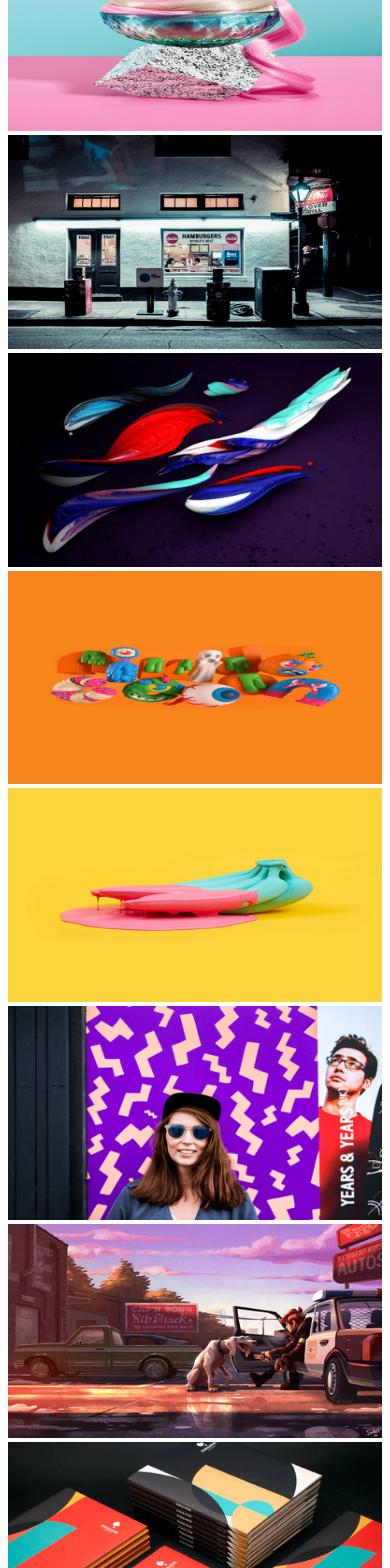
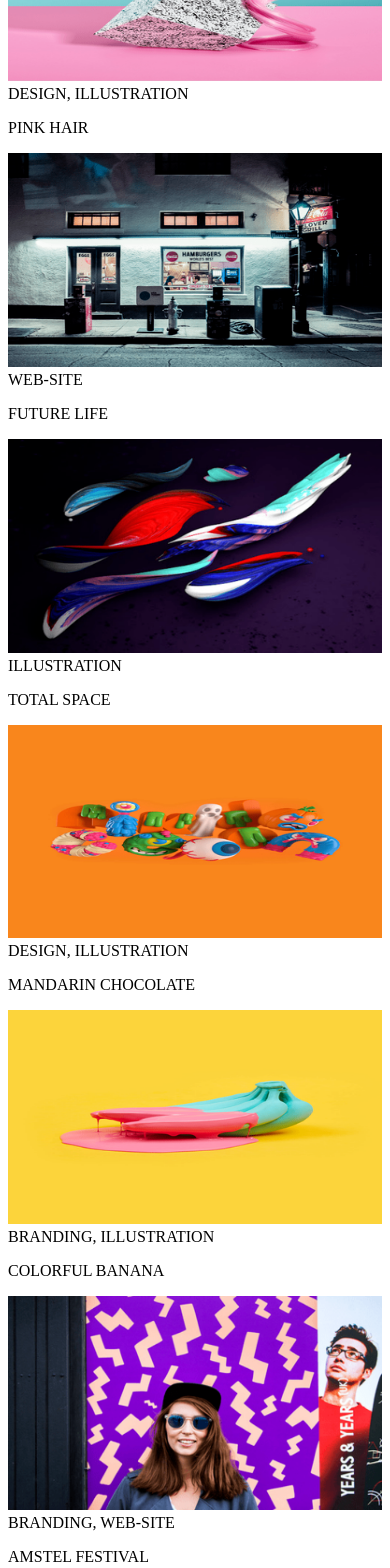
Before and after one commit to Anthony2319/test-nextjs-tailwind, a Next.js app: page / in a window 390 px wide. Shown: the part 1540-3108 px from the top of the page. Built offline with nearby package versions, Linux system fonts and the light colour scheme.

Commit message:
add beauty pixtures homepage

```diff
--- a/components/index/body.js
+++ b/components/index/body.js
@@ -16,85 +16,148 @@ export default function Body() {
                 </div>
             </div>
 
-            <div className= "flex flex-col ml-4 mr-4 lg:flex flex-row justify-center  mt-0 mb-0">
+            <div className= "flex flex-col ml-4 mr-4 lg:flex flex-row justify-center">
 
                 <div>
-                        <div className=" relative hover:scale-150">
-                            <div className="absolute inset-0 z-10 w-60 h-24 mt-52 ml-52 text-center flex flex-col items-center justify-center opacity-100 hover: w-60 h-24 mt-52 ml-52 opacity-100 p-8 bg-white bg-opacity-90 duration-300;">
-                                <p className="p-8 bg-">PINK HAIR</p>
+                    <div className="relative ">
+                        <Image
+                            src="/images/pink-hair.jpg" // Route of the image file
+                            height={400} // Desired size with correct aspect ratio
+                            width={700} // Desired size with correct aspect ratio
+                            alt="pink-hair"
+                            className="absolute hover:scale-150"
+                        />
+                        <div className="absolute p-white inset-0 z-10  text-center flex flex-col items-center justify-center opacity-0 hover:opacity-100">
+                            <div className="mt-28 ml-4  w-11/12 h-3/12 h-28 bg-white">
+                                <span className="text-gray-400 text-sm">DESIGN, ILLUSTRATION</span>
+                                <p className=" text-6xl font-bold">PINK HAIR</p>
                             </div>
-                            <div className=" relative ">
-                                <Image
-                                    src="/images/pink-hair.jpg" // Route of the image file
-                                    height={400} // Desired size with correct aspect ratio
-                                    width={700} // Desired size with correct aspect ratio
-                                    alt="pink-hair"
-                                    className="flex flex-wrap content-center "
-                                />
+                        </div>
+                    </div>
 
+                    <div className="relative ">
+                        <Image
+                            src="/images/future-life.jpg" // Route of the image file
+                            height={400} // Desired size with correct aspect ratio
+                            width={700} // Desired size with correct aspect ratio
+                            alt="pink-hair"
+                            className="absolute hover:scale-150"
+                        />
+                        <div className="absolute p-white inset-0 z-10  text-center flex flex-col items-center justify-center opacity-0 hover:opacity-100">
+                            <div className="mt-28 ml-4  w-11/12 h-3/12 h-28 bg-white">
+                                <span className="text-gray-400 text-sm">WEB-SITE</span>
+                                <p className=" text-6xl font-bold">FUTURE LIFE</p>
                             </div>
+                        </div>
+                    </div>
+                    <div className="relative ">
+                        <Image
+                            src="/images/total-space.jpg" // Route of the image file
+                            height={400} // Desired size with correct aspect ratio
+                            width={700} // Desired size with correct aspect ratio
+                            alt="pink-hair"
+                            className="absolute hover:scale-150"
+                        />
+                        <div className="absolute p-white inset-0 z-10  text-center flex flex-col items-center justify-center opacity-0 hover:opacity-100">
+                            <div className="mt-28 ml-4  w-11/12 h-3/12 h-28 bg-white">
+                                <span className="text-gray-400 text-sm">ILLUSTRATION</span>
+                                <p className=" text-6xl font-bold">TOTAL SPACE</p>
+                            </div>
+                        </div>
+                    </div>
+                    <Link href="mc">
+                        <div className="relative ">
+                            <Image
+                                src="/images/mandarin-chocolate.jpg" // Route of the image file
+                                height={400} // Desired size with correct aspect ratio
+                                width={700} // Desired size with correct aspect ratio
+                                alt="pink-hair"
+                                className="absolute hover:scale-150"
+                            />
+                            <div className="absolute p-white inset-0 z-10  text-center flex flex-col items-center justify-center opacity-0 hover:opacity-100">
+                                <div className="mt-28 ml-4  w-11/12 h-4/12 h-35 bg-white">
+                                    <span className="text-gray-400 text-sm">DESIGN, ILLUSTRATION</span>
+                                    <p className=" text-5xl font-bold">MANDARIN CHOCOLATE</p>
+                                </div>
+                            </div>
+                        </div>
+                    </Link>
+                </div>
+                <div className="">
+                    <div className="relative ">
+                        <Image
+                            src="/images/colorful-banana.jpg" // Route of the image file
+                            height={400} // Desired size with correct aspect ratio
+                            width={700} // Desired size with correct aspect ratio
+                            alt="pink-hair"
+                            className="absolute hover:scale-150"
+                            />
+                        <div className="absolute p-white inset-0 z-10  text-center flex flex-col items-center justify-center opacity-0 hover:opacity-100">
+                            <div className="mt-28 ml-4  w-11/12 h-3/12  bg-white">
+                                <span className="text-gray-400 text-sm">BRANDING, ILLUSTRATION</span>
+                                <p className=" text-5xl font-bold">COLORFUL BANANA</p>
+                            </div>
+                        </div>
+                    </div>
+                    <div className="relative ">
+                        <Image
+                            src="/images/amstel-festival.jpg" // Route of the image file
+                            height={400} // Desired size with correct aspect ratio
+                            width={700} // Desired size with correct aspect ratio
+                            alt="pink-hair"
+                            className="absolute hover:scale-150"
+                            />
+                        <div className="absolute p-white inset-0 z-10  text-center flex flex-col items-center justify-center opacity-0 hover:opacity-100">
+                            <div className="mt-28 ml-4  w-11/12 h-3/12  bg-white">
+                                <span className="text-gray-400 text-sm">BRANDING, WEB-SITE</span>
+                                <p className=" text-5xl font-bold">AMSTEL FESTIVAL</p>
+                            </div>
+                        </div>
+                    </div>
+                    <div className="relative ">
+                        <Image
+                            src="/images/police-dog.jpg" // Route of the image file
+                            height={400} // Desired size with correct aspect ratio
+                            width={700} // Desired size with correct aspect ratio
+                            alt="pink-hair"
+                            className="absolute hover:scale-150"
+                            />
+                        <div className="absolute p-white inset-0 z-10  text-center flex flex-col items-center justify-center opacity-0 hover:opacity-100">
+                            <div className="mt-28 ml-4  w-11/12 h-3/12 h-28 bg-white">
+                                <span className="text-gray-400 text-sm">ILLUSTRATION</span>
+                                <p className=" text-6xl font-bold">POLICE DOG</p>
+                            </div>
+                        </div>
+                    </div>
+
+                    <div className="relative ">
+                        <Image
+                            src="/images/activation.jpg" // Route of the image file
+                            height={400} // Desired size with correct aspect ratio
+                            width={700} // Desired size with correct aspect ratio
+                            alt="pink-hair"
+                            className="absolute hover:scale-150"
+                            />
+                        <div className="absolute p-white inset-0 z-10  text-center flex flex-col items-center justify-center opacity-0 hover:opacity-100">
+                            <div className="mt-28 ml-4  w-11/12 h-3/12 h-28 bg-white">
+                                <span className="text-gray-400 text-sm">ILLUSTRATION, WEB-SITE</span>
+                                <p className=" text-6xl font-bold">ACTIVATION</p>
+                            </div>
+                        </div>
+                    </div>
+                </div>
+
+            </div>
 
 
 
 
-                        </div>
-                    <Image
-                        src="/images/future-life.jpg" // Route of the image file
-                        height={400} // Desired size with correct aspect ratio
-                        width={700} // Desired size with correct aspect ratio
-                        className="hover:scale-150"
 
-                    />
-                    <Image
-                        src="/images/total-space.jpg" // Route of the image file
-                        height={400} // Desired size with correct aspect ratio
-                        width={700} // Desired size with correct aspect ratio
-                        className="hover:scale-150"
 
-                    />
-                    <Link href="mc">
-                        <Image
-                            src="/images/mandarin-chocolate.jpg" // Route of the image file
-                            height={400} // Desired size with correct aspect ratio
-                            width={700} // Desired size with correct aspect ratio
-                            alt="mandarin-chocolate"
-                            className="hover:scale-150"
-                        />
-                    </Link>
 
-                </div>
-                <div className="">
-                    <Image
-                        src="/images/colorful-banana.jpg" // Route of the image file
-                        height={400} // Desired size with correct aspect ratio
-                        width={700} // Desired size with correct aspect ratio
-                        alt="colorful-banana"
-                        className="hover:scale-150"
-                    />
-                    <Image
-                        src="/images/amstel-festival.jpg" // Route of the image file
-                        height={400} // Desired size with correct aspect ratio
-                        width={700} // Desired size with correct aspect ratio
-                        alt="amstel-festival"
-                        className="hover:scale-150"
-                    />
-                    <Image
-                        src="/images/police-dog.jpg" // Route of the image file
-                        height={400} // Desired size with correct aspect ratio
-                        width={700} // Desired size with correct aspect ratio
-                        alt="police-dog"
-                        className="hover:scale-150"
-                    />
-                    <Image
-                        src="/images/activation.jpg" // Route of the image file
-                        height={400} // Desired size with correct aspect ratio
-                        width={700} // Desired size with correct aspect ratio
-                        alt="activation"
-                        className="hover:scale-150"
-                    />
-                </div>
 
-            </div>
+
+
 
             <div className="bg-green-400 text-center flex flex-col pb-20 lg:mt-8 mb-8" >
                 <span className="text-white text-xs font-sans mt-20 mb-2">SO WHAT'S NEXT?</span>
```
Also changed, not shown: components/contact/header.js (+16 -10 lines).
